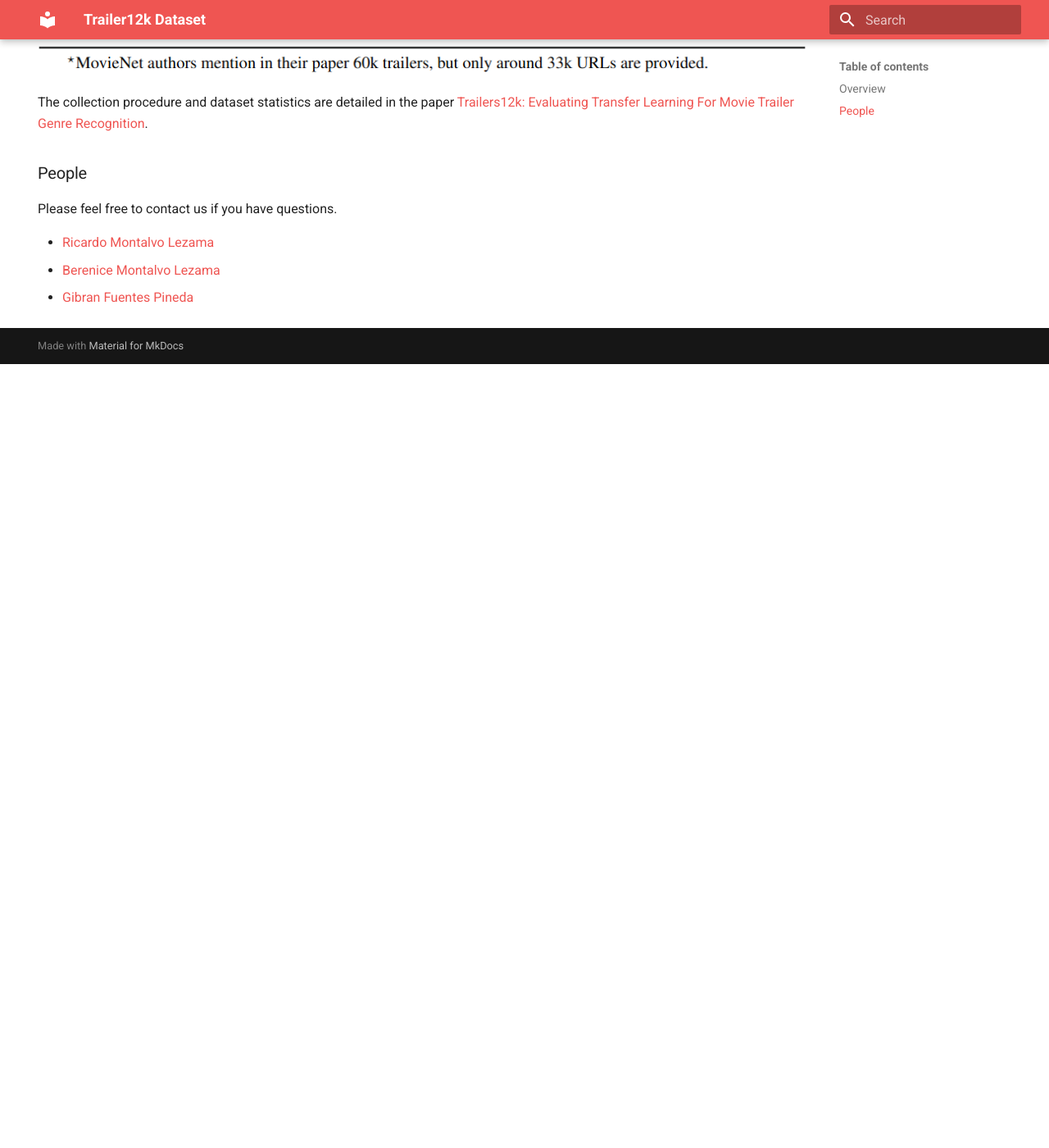
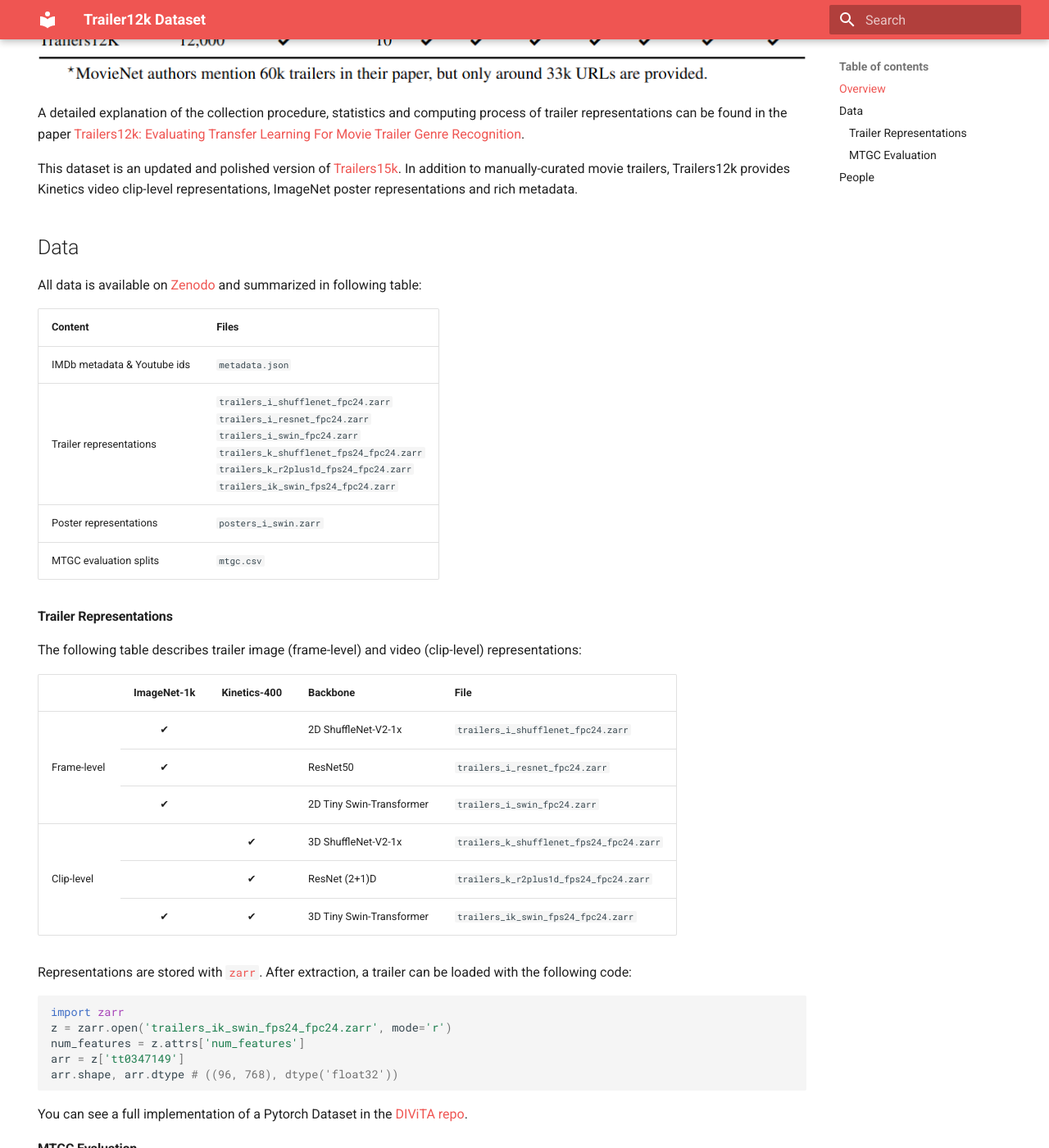
Before and after one commit to richardtml/trailers12k, an MkDocs documentation site: the page built from docs/index.md, in a window 1280 px wide and 1400 px high, scrolled down 1097 px. Shown: the whole window at 82% size. Built offline with MkDocs 1.6.1 and Material for MkDocs 9.7.7, drawn with Linux system fonts in a browser that asks for light colours; before the commit the page ends 1541 px from its top, so only the background shows below that; some of the changed text lies outside the part shown.

Commit message:
Add metadata and poster description

````diff
--- a/docs/index.md
+++ b/docs/index.md
@@ -7,16 +7,142 @@
 
 ![Trailer12k Collage](images/trailers12k.png)
 
-### Overview
+## Overview
 
-Trailers12k is a video movie trailer dataset comprised by 12000 titles associated to 10 genres. It distinguishes from other datasets by its collection procedure aiming to provide a high-quality publicly available dataset. The following table compares Trailers12k to other similar datasets.
+Trailers12k is a movie trailer dataset composed of 12,000 titles associated to ten genres. It distinguishes from other datasets by its collection procedure aiming to provide a high-quality publicly available dataset. The following table compares Trailers12k to other similar datasets.
 
 ![Trailer12k Comparison Table](images/table.png)
 
-The collection procedure and dataset statistics are detailed in the paper [Trailers12k: Evaluating Transfer Learning For Movie Trailer Genre Recognition](https://arxiv.org/).
+A detailed explanation of the collection procedure, statistics and computing process of trailer representations can be found in the paper [Trailers12k: Evaluating Transfer Learning For Movie Trailer Genre Recognition](https://arxiv.org/).
+
+This dataset is an updated and polished version of [Trailers15k](https://turing.iimas.unam.mx/~bereml/project/trailers/). In addition to manually-curated movie trailers, Trailers12k provides Kinetics video clip-level representations, ImageNet poster representations and rich metadata.
 
 
-### People
+## Data
+
+All data is available on [Zenodo](https://doi.org/10.5281/zenodo.6499328) and summarized in following table:
+
+<table>
+    <thead>
+        <tr>
+            <th>Content</th>
+            <th>Files</th>
+        </tr>
+    </thead>
+    <tbody>
+        <tr>
+            <td>IMDb metadata & Youtube ids</td>
+            <td><code>metadata.json</code></td>
+        </tr>
+        <tr>
+            <td style="vertical-align:middle">Trailer representations</td>
+            <td>
+                <code>trailers_i_shufflenet_fpc24.zarr</code><br/>
+                <code>trailers_i_resnet_fpc24.zarr</code><br/>
+                <code>trailers_i_swin_fpc24.zarr</code><br/>
+                <code>trailers_k_shufflenet_fps24_fpc24.zarr</code><br/>
+                <code>trailers_k_r2plus1d_fps24_fpc24.zarr</code><br/>
+                <code>trailers_ik_swin_fps24_fpc24.zarr</code>
+            </td>
+        </tr>
+        <tr>
+            <td>Poster representations</td>
+            <td><code>posters_i_swin.zarr</code></td>
+        </tr>
+        <tr>
+            <td>MTGC evaluation splits</td>
+            <td><code>mtgc.csv</code></td>
+        </tr>
+        </tr>
+    </tbody>
+</table>
+
+#### Trailer Representations
+The following table describes trailer image (frame-level) and video (clip-level) representations:
+
+<table>
+    <thead>
+        <tr>
+            <th></th>
+            <th>ImageNet-1k</th>
+            <th>Kinetics-400</th>
+            <th>Backbone</th>
+            <th>File</th>
+        </tr>
+    </thead>
+    <tbody>
+        <tr>
+            <td style="vertical-align:middle" rowspan="3">Frame-level</td>
+            <td style="text-align:center">✔</td>
+            <td></td>
+            <td>2D ShuffleNet-V2-1x</td>
+            <td><code>trailers_i_shufflenet_fpc24.zarr</code></td>
+        </tr>
+        <tr>
+            <td style="text-align:center">✔</td>
+            <td></td>
+            <td>ResNet50</td>
+            <td><code>trailers_i_resnet_fpc24.zarr</code></td>
+        </tr>
+        <tr>
+            <td style="text-align:center">✔</td>
+            <td></td>
+            <td>2D Tiny Swin-Transformer</td>
+            <td><code>trailers_i_swin_fpc24.zarr</code></td>
+        </tr>
+        <tr>
+            <td style="vertical-align:middle" rowspan="3">Clip-level</td>
+            <td></td>
+            <td style="text-align:center">✔</td>
+            <td>3D ShuffleNet-V2-1x</td>
+            <td><code>trailers_k_shufflenet_fps24_fpc24.zarr</code></td>
+        </tr>
+        <tr>
+            <td></td>
+            <td style="text-align:center">✔</td>
+            <td>ResNet (2+1)D</td>
+            <td><code>trailers_k_r2plus1d_fps24_fpc24.zarr</code></td>
+        </tr>
+        <tr>
+            <td style="text-align:center">✔</td>
+            <td style="text-align:center">✔</td>
+            <td>3D Tiny Swin-Transformer</td>
+            <td><code>trailers_ik_swin_fps24_fpc24.zarr</code></td>
+        </tr>
+    </tbody>
+</table>
+
+Representations are stored with [`zarr`](https://zarr.readthedocs.io/en/stable/). After extraction, a trailer can be loaded with the following code:
+
+``` python
+import zarr
+z = zarr.open('trailers_ik_swin_fps24_fpc24.zarr', mode='r')
+num_features = z.attrs['num_features']
+arr = z['tt0347149']
+arr.shape, arr.dtype # ((96, 768), dtype('float32'))
+```
+
+You can see a full implementation of a Pytorch Dataset in the [DIViTA repo](https://github.com/richardtml/divita/).
+
+
+#### MTGC Evaluation
+`trailers12k_mtgc.csv` provides a stratified three fold evaluation split for the multi-label genre classification task with the following columns.
+
+* `mid`: movie identifier.
+* `action`, `adventure`, `comedy`, `crime`, `drama`, `fantasy`, `horror`	`romance`, `sci-fi` & `thriller`: genres as binary labels.
+* `split0`, `split1` & `split2`: subset to which the movie belongs in the split (0: training, 1: validation and 2:test).
+
+The following snippet loads movie ids and genres of the validation subset in the third split:
+
+``` python
+import pandas as pd
+df = pd.read_csv('mtgc.csv')
+df = df[df['split2'] == 1]
+df = df.iloc[:, 0:11]
+```
+
+
+## People
 
 Please feel free to contact us if you have questions.
 
````
Also changed, not shown: docs/images/table.png, mkdocs.yml (line endings or trailing spaces).
